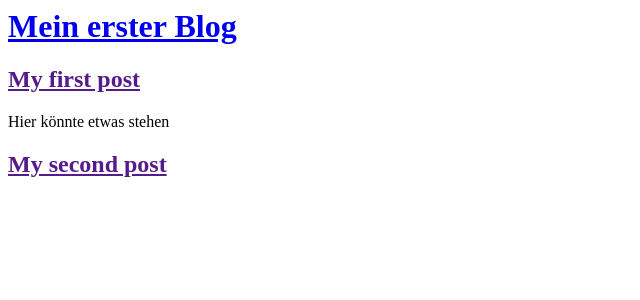
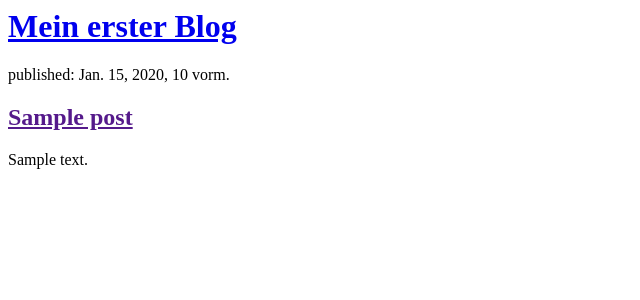
Before and after one commit to Hansi137/mein-erster-blog, a Django app: template blog/templates/blog/post_list.html in a window 1280 px wide. Shown: the top 300 px of the page, without its empty margins (0-640 px from the left). Run offline with Django 3.2, Linux system fonts and the light colour scheme; the template is opened without the code that fills it: most values are stand-ins (such as "Sample title", 1, 10 or a date in 2020).

Commit message:
Modified templates to display posts from database.

```diff
--- a/blog/templates/blog/post_list.html
+++ b/blog/templates/blog/post_list.html
@@ -7,17 +7,12 @@
         <div>
             <h1><a href="/">Mein erster Blog</a></h1>
         </div>
-
-        <div>
-
-            <h2><a href="">My first post</a></h2>
-            <p>Hier könnte etwas stehen</p>
-        </div>
-
-        <div>
-            <p></p>
-            <h2><a href="">My second post</a></h2>
-            <p></p>
-        </div>
+        {% for post in posts %}
+    <div>
+        <p>published: {{ post.published_date }}</p>
+        <h2><a href="">{{ post.title }}</a></h2>
+        <p>{{ post.text|linebreaksbr }}</p>
+    </div>
+{% endfor %}
     </body>
 </html>
--- a/blog/views.py
+++ b/blog/views.py
@@ -1,5 +1,8 @@
 from django.shortcuts import render
+from django.utils import timezone
+from .models import Post
 
 # Create your views here.
 def post_list(request):
-    return render(request, 'blog/post_list.html', {})
+    posts = Post.objects.filter(published_date__lte=timezone.now()).order_by('published_date')
+    return render(request, 'blog/post_list.html', {"posts": posts})
```
